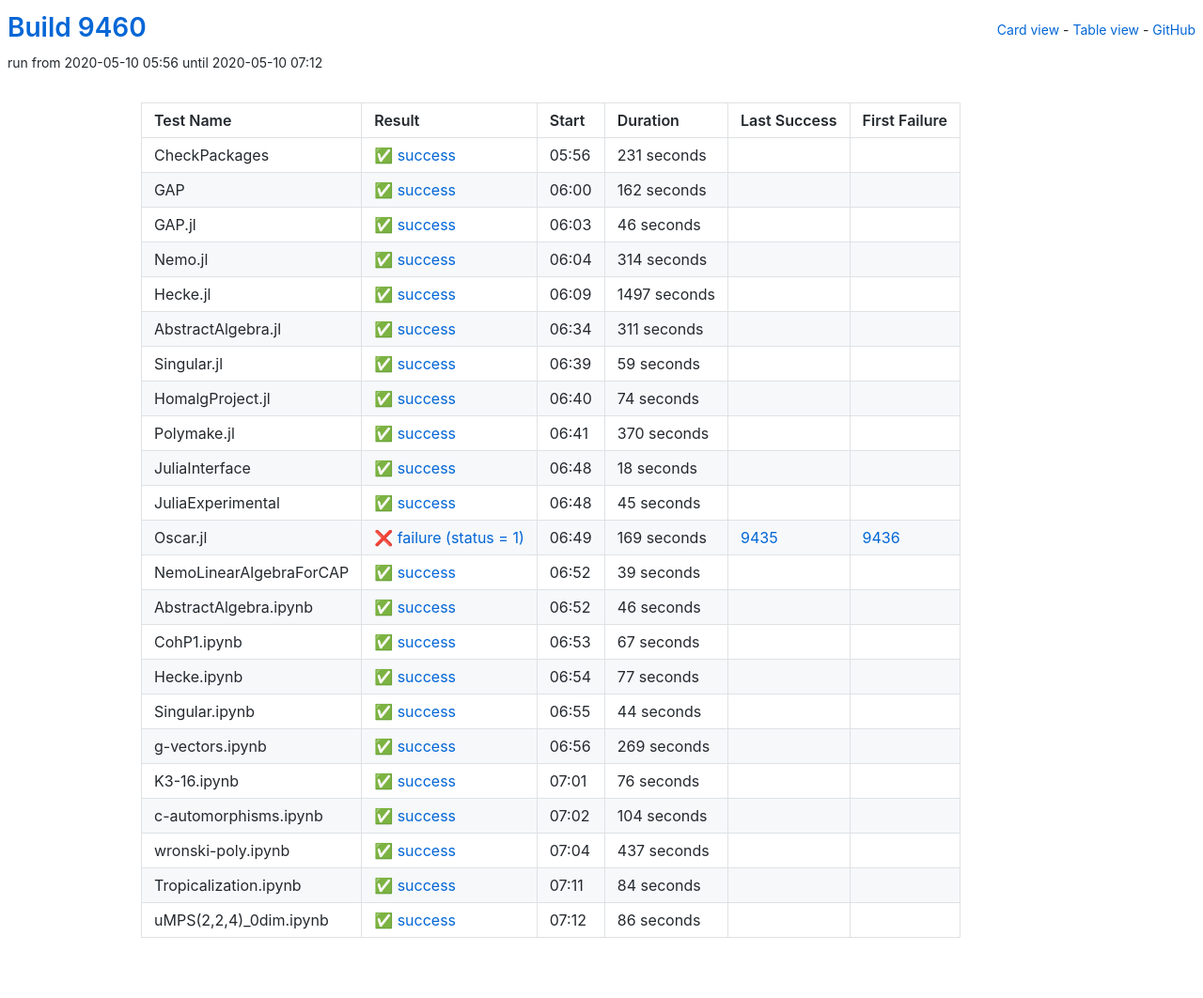
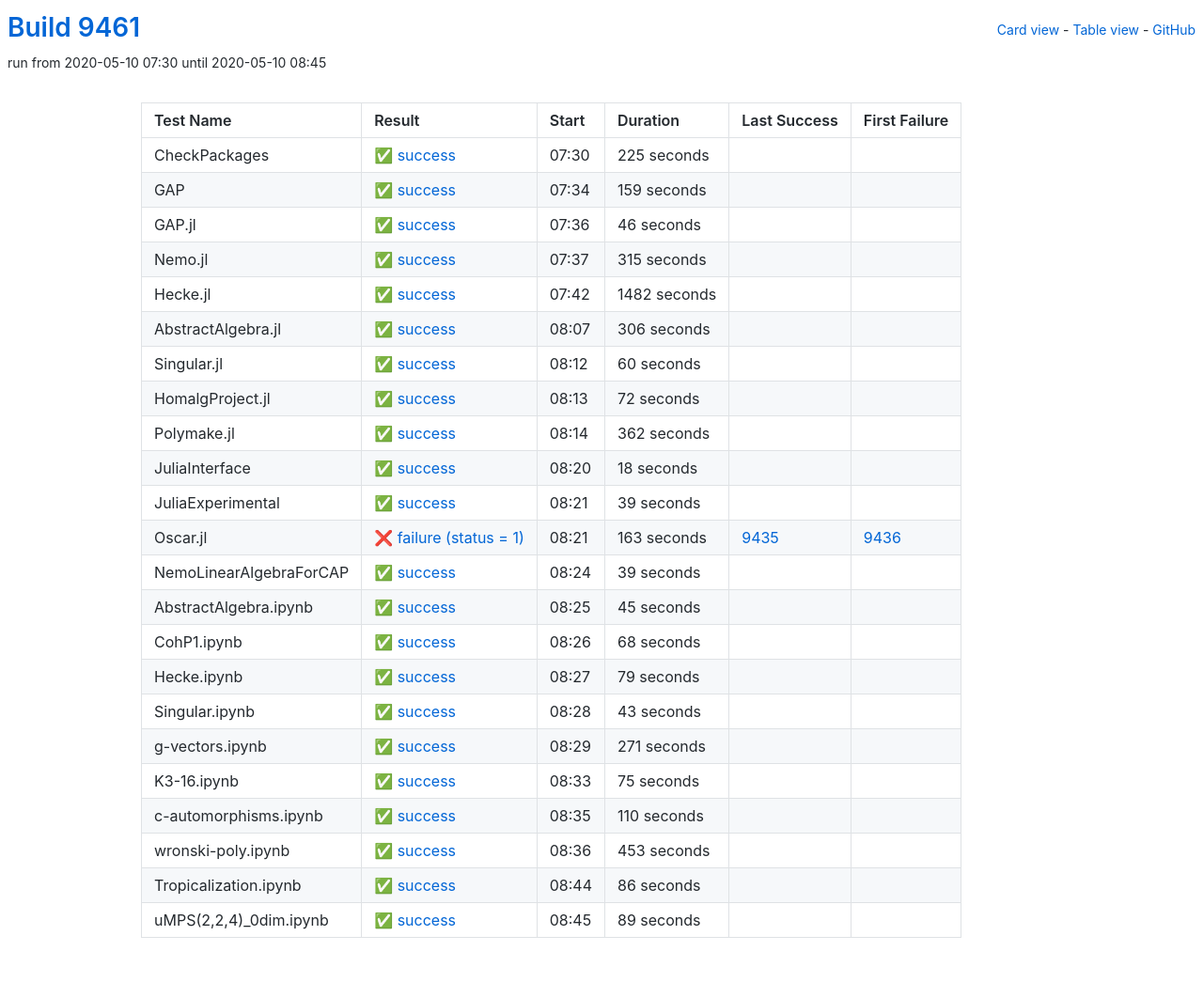
Before and after one commit to oscar-system/oscar-ci-status, a Jekyll site: the page built from table.html, in a window 1280 px wide. Shown: the whole page at 94% size. Built offline with Jekyll 4.4.1, drawn with Linux system fonts in a browser that asks for light colours.

Commit message:
Build 9461

```diff
--- a/_data/ci.yml
+++ b/_data/ci.yml
@@ -1,29 +1,29 @@
-build: 9460
-build_url: https://oscarci.mathematik.uni-kl.de/job/oscar/9460/
+build: 9461
+build_url: https://oscarci.mathematik.uni-kl.de/job/oscar/9461/
 job: oscar
 tests:
-- duration: 231
+- duration: 225
   exitcode: 0
   first_failure: false
   first_failure_url: null
   id: checkpackages
   last_success: false
   last_success_url: null
-  log: https://oscarci.mathematik.uni-kl.de/job/oscar/9460/artifact/logs/build-9460/CheckPackages.log
+  log: https://oscarci.mathematik.uni-kl.de/job/oscar/9461/artifact/logs/build-9461/CheckPackages.log
   name: CheckPackages
-  start: 2020-05-10 05:56
+  start: 2020-05-10 07:30
   status: success
   success: true
-- duration: 162
+- duration: 159
   exitcode: 0
   first_failure: false
   first_failure_url: null
   id: gap
   last_success: false
   last_success_url: null
-  log: https://oscarci.mathematik.uni-kl.de/job/oscar/9460/artifact/logs/build-9460/GAP.log
+  log: https://oscarci.mathematik.uni-kl.de/job/oscar/9461/artifact/logs/build-9461/GAP.log
   name: GAP
-  start: 2020-05-10 06:00
+  start: 2020-05-10 07:34
   status: success
   success: true
 - duration: 46
@@ -33,81 +33,81 @@
   id: gap-jl
   last_success: false
   last_success_url: null
-  log: https://oscarci.mathematik.uni-kl.de/job/oscar/9460/artifact/logs/build-9460/GAP.jl.log
+  log: https://oscarci.mathematik.uni-kl.de/job/oscar/9461/artifact/logs/build-9461/GAP.jl.log
   name: GAP.jl
-  start: 2020-05-10 06:03
+  start: 2020-05-10 07:36
   status: success
   success: true
-- duration: 314
+- duration: 315
   exitcode: 0
   first_failure: false
   first_failure_url: null
   id: nemo-jl
   last_success: false
   last_success_url: null
-  log: https://oscarci.mathematik.uni-kl.de/job/oscar/9460/artifact/logs/build-9460/Nemo.jl.log
+  log: https://oscarci.mathematik.uni-kl.de/job/oscar/9461/artifact/logs/build-9461/Nemo.jl.log
   name: Nemo.jl
-  start: 2020-05-10 06:04
+  start: 2020-05-10 07:37
   status: success
   success: true
-- duration: 1497
+- duration: 1482
   exitcode: 0
   first_failure: false
   first_failure_url: null
   id: hecke-jl
   last_success: false
   last_success_url: null
-  log: https://oscarci.mathematik.uni-kl.de/job/oscar/9460/artifact/logs/build-9460/Hecke.jl.log
+  log: https://oscarci.mathematik.uni-kl.de/job/oscar/9461/artifact/logs/build-9461/Hecke.jl.log
   name: Hecke.jl
-  start: 2020-05-10 06:09
+  start: 2020-05-10 07:42
   status: success
   success: true
-- duration: 311
+- duration: 306
   exitcode: 0
   first_failure: false
   first_failure_url: null
   id: abstractalgebra-jl
   last_success: false
   last_success_url: null
-  log: https://oscarci.mathematik.uni-kl.de/job/oscar/9460/artifact/logs/build-9460/AbstractAlgebra.jl.log
+  log: https://oscarci.mathematik.uni-kl.de/job/oscar/9461/artifact/logs/build-9461/AbstractAlgebra.jl.log
   name: AbstractAlgebra.jl
-  start: 2020-05-10 06:34
+  start: 2020-05-10 08:07
   status: success
   success: true
-- duration: 59
+- duration: 60
   exitcode: 0
   first_failure: false
   first_failure_url: null
   id: singular-jl
   last_success: false
   last_success_url: null
-  log: https://oscarci.mathematik.uni-kl.de/job/oscar/9460/artifact/logs/build-9460/Singular.jl.log
+  log: https://oscarci.mathematik.uni-kl.de/job/oscar/9461/artifact/logs/build-9461/Singular.jl.log
   name: Singular.jl
-  start: 2020-05-10 06:39
+  start: 2020-05-10 08:12
   status: success
   success: true
-- duration: 74
+- duration: 72
   exitcode: 0
   first_failure: false
   first_failure_url: null
   id: homalgproject-jl
   last_success: false
   last_success_url: null
-  log: https://oscarci.mathematik.uni-kl.de/job/oscar/9460/artifact/logs/build-9460/HomalgProject.jl.log
+  log: https://oscarci.mathematik.uni-kl.de/job/oscar/9461/artifact/logs/build-9461/HomalgProject.jl.log
   name: HomalgProject.jl
-  start: 2020-05-10 06:40
+  start: 2020-05-10 08:13
   status: success
   success: true
-- duration: 370
+- duration: 362
   exitcode: 0
   first_failure: false
   first_failure_url: null
   id: polymake-jl
   last_success: false
   last_success_url: null
-  log: https://oscarci.mathematik.uni-kl.de/job/oscar/9460/artifact/logs/build-9460/Polymake.jl.log
+  log: https://oscarci.mathematik.uni-kl.de/job/oscar/9461/artifact/logs/build-9461/Polymake.jl.log
   name: Polymake.jl
-  start: 2020-05-10 06:41
+  start: 2020-05-10 08:14
   status: success
   success: true
 - duration: 18
@@ -117,33 +117,33 @@
   id: juliainterface
   last_success: false
   last_success_url: null
-  log: https://oscarci.mathematik.uni-kl.de/job/oscar/9460/artifact/logs/build-9460/JuliaInterface.log
+  log: https://oscarci.mathematik.uni-kl.de/job/oscar/9461/artifact/logs/build-9461/JuliaInterface.log
   name: JuliaInterface
-  start: 2020-05-10 06:48
+  start: 2020-05-10 08:20
   status: success
   success: true
-- duration: 45
+- duration: 39
   exitcode: 0
   first_failure: false
   first_failure_url: null
   id: juliaexperimental
   last_success: false
   last_success_url: null
-  log: https://oscarci.mathematik.uni-kl.de/job/oscar/9460/artifact/logs/build-9460/JuliaExperimental.log
+  log: https://oscarci.mathematik.uni-kl.de/job/oscar/9461/artifact/logs/build-9461/JuliaExperimental.log
   name: JuliaExperimental
-  start: 2020-05-10 06:48
+  start: 2020-05-10 08:21
   status: success
   success: true
-- duration: 169
+- duration: 163
   exitcode: 1
   first_failure: 9436
   first_failure_url: https://oscarci.mathematik.uni-kl.de/job/oscar/9436/
   id: oscar-jl
   last_success: 9435
   last_success_url: https://oscarci.mathematik.uni-kl.de/job/oscar/9435/
-  log: https://oscarci.mathematik.uni-kl.de/job/oscar/9460/artifact/logs/build-9460/Oscar.jl.log
+  log: https://oscarci.mathematik.uni-kl.de/job/oscar/9461/artifact/logs/build-9461/Oscar.jl.log
   name: Oscar.jl
-  start: 2020-05-10 06:49
+  start: 2020-05-10 08:21
   status: failure
   success: false
 - duration: 39
@@ -153,128 +153,128 @@
   id: nemolinearalgebraforcap
   last_success: false
   last_success_url: null
-  log: https://oscarci.mathematik.uni-kl.de/job/oscar/9460/artifact/logs/build-9460/NemoLinearAlgebraForCAP.log
+  log: https://oscarci.mathematik.uni-kl.de/job/oscar/9461/artifact/logs/build-9461/NemoLinearAlgebraForCAP.log
   name: NemoLinearAlgebraForCAP
-  start: 2020-05-10 06:52
+  start: 2020-05-10 08:24
   status: success
   success: true
-- duration: 46
+- duration: 45
   exitcode: 0
   first_failure: false
   first_failure_url: null
   id: abstractalgebra-ipynb
   last_success: false
   last_success_url: null
-  log: https://oscarci.mathematik.uni-kl.de/job/oscar/9460/artifact/logs/build-9460/AbstractAlgebra.ipynb.log
+  log: https://oscarci.mathematik.uni-kl.de/job/oscar/9461/artifact/logs/build-9461/AbstractAlgebra.ipynb.log
   name: AbstractAlgebra.ipynb
-  start: 2020-05-10 06:52
+  start: 2020-05-10 08:25
   status: success
   success: true
-- duration: 67
+- duration: 68
   exitcode: 0
   first_failure: false
   first_failure_url: null
   id: cohp1-ipynb
   last_success: false
   last_success_url: null
-  log: https://oscarci.mathematik.uni-kl.de/job/oscar/9460/artifact/logs/build-9460/CohP1.ipynb.log
+  log: https://oscarci.mathematik.uni-kl.de/job/oscar/9461/artifact/logs/build-9461/CohP1.ipynb.log
   name: CohP1.ipynb
-  start: 2020-05-10 06:53
+  start: 2020-05-10 08:26
   status: success
   success: true
-- duration: 77
+- duration: 79
   exitcode: 0
   first_failure: false
   first_failure_url: null
   id: hecke-ipynb
   last_success: false
   last_success_url: null
-  log: https://oscarci.mathematik.uni-kl.de/job/oscar/9460/artifact/logs/build-9460/Hecke.ipynb.log
+  log: https://oscarci.mathematik.uni-kl.de/job/oscar/9461/artifact/logs/build-9461/Hecke.ipynb.log
   name: Hecke.ipynb
-  start: 2020-05-10 06:54
+  start: 2020-05-10 08:27
   status: success
   success: true
-- duration: 44
+- duration: 43
   exitcode: 0
   first_failure: false
   first_failure_url: null
   id: singular-ipynb
   last_success: false
   last_success_url: null
-  log: https://oscarci.mathematik.uni-kl.de/job/oscar/9460/artifact/logs/build-9460/Singular.ipynb.log
+  log: https://oscarci.mathematik.uni-kl.de/job/oscar/9461/artifact/logs/build-9461/Singular.ipynb.log
   name: Singular.ipynb
-  start: 2020-05-10 06:55
+  start: 2020-05-10 08:28
   status: success
   success: true
-- duration: 269
+- duration: 271
   exitcode: 0
   first_failure: false
   first_failure_url: null
   id: g-vectors-ipynb
   last_success: false
   last_success_url: null
-  log: https://oscarci.mathematik.uni-kl.de/job/oscar/9460/artifact/logs/build-9460/g-vectors.ipynb.log
+  log: https://oscarci.mathematik.uni-kl.de/job/oscar/9461/artifact/logs/build-9461/g-vectors.ipynb.log
   name: g-vectors.ipynb
-  start: 2020-05-10 06:56
+  start: 2020-05-10 08:29
   status: success
   success: true
-- duration: 76
+- duration: 75
   exitcode: 0
   first_failure: false
   first_failure_url: null
   id: k3-16-ipynb
   last_success: false
   last_success_url: null
-  log: https://oscarci.mathematik.uni-kl.de/job/oscar/9460/artifact/logs/build-9460/K3-16.ipynb.log
+  log: https://oscarci.mathematik.uni-kl.de/job/oscar/9461/artifact/logs/build-9461/K3-16.ipynb.log
   name: K3-16.ipynb
-  start: 2020-05-10 07:01
+  start: 2020-05-10 08:33
   status: success
   success: true
-- duration: 104
+- duration: 110
   exitcode: 0
   first_failure: false
   first_failure_url: null
   id: c-automorphisms-ipynb
   last_success: false
   last_success_url: null
-  log: https://oscarci.mathematik.uni-kl.de/job/oscar/9460/artifact/logs/build-9460/c-automorphisms.ipynb.log
+  log: https://oscarci.mathematik.uni-kl.de/job/oscar/9461/artifact/logs/build-9461/c-automorphisms.ipynb.log
   name: c-automorphisms.ipynb
-  start: 2020-05-10 07:02
+  start: 2020-05-10 08:35
   status: success
   success: true
-- duration: 437
+- duration: 453
   exitcode: 0
   first_failure: false
   first_failure_url: null
   id: wronski-poly-ipynb
   last_success: false
   last_success_url: null
-  log: https://oscarci.mathematik.uni-kl.de/job/oscar/9460/artifact/logs/build-9460/wronski-poly.ipynb.log
+  log: https://oscarci.mathematik.uni-kl.de/job/oscar/9461/artifact/logs/build-9461/wronski-poly.ipynb.log
   name: wronski-poly.ipynb
-  start: 2020-05-10 07:04
+  start: 2020-05-10 08:36
   status: success
   success: true
-- duration: 84
+- duration: 86
   exitcode: 0
   first_failure: false
   first_failure_url: null
   id: tropicalization-ipynb
   last_success: false
   last_success_url: null
-  log: https://oscarci.mathematik.uni-kl.de/job/oscar/9460/artifact/logs/build-9460/Tropicalization.ipynb.log
+  log: https://oscarci.mathematik.uni-kl.de/job/oscar/9461/artifact/logs/build-9461/Tropicalization.ipynb.log
   name: Tropicalization.ipynb
-  start: 2020-05-10 07:11
+  start: 2020-05-10 08:44
   status: success
   success: true
-- duration: 86
+- duration: 89
   exitcode: 0
   first_failure: false
   first_failure_url: null
   id: umps-2-2-4-0dim-ipynb
   last_success: false
   last_success_url: null
-  log: https://oscarci.mathematik.uni-kl.de/job/oscar/9460/artifact/logs/build-9460/uMPS-2-2-4-_0dim.ipynb.log
+  log: https://oscarci.mathematik.uni-kl.de/job/oscar/9461/artifact/logs/build-9461/uMPS-2-2-4-_0dim.ipynb.log
   name: uMPS(2,2,4)_0dim.ipynb
-  start: 2020-05-10 07:12
+  start: 2020-05-10 08:45
   status: success
   success: true
```
Also changed, not shown: README.md.
